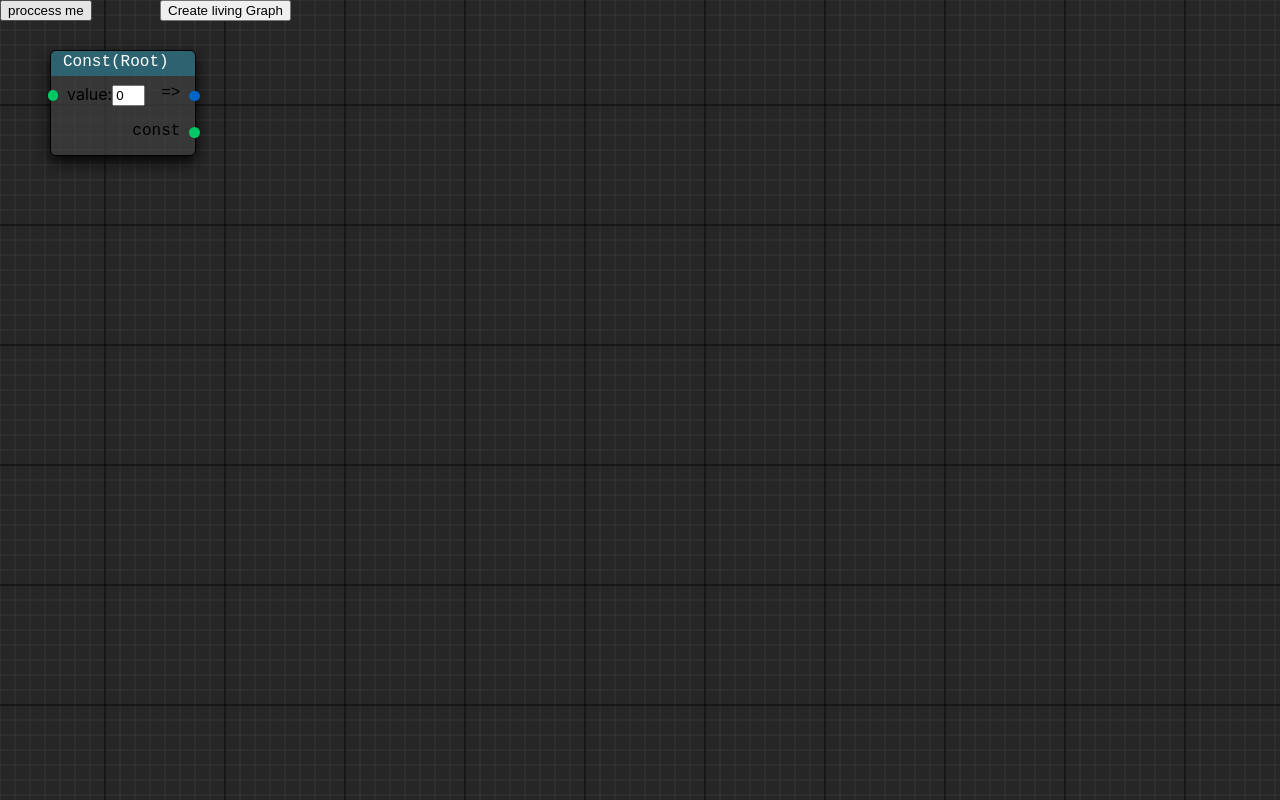
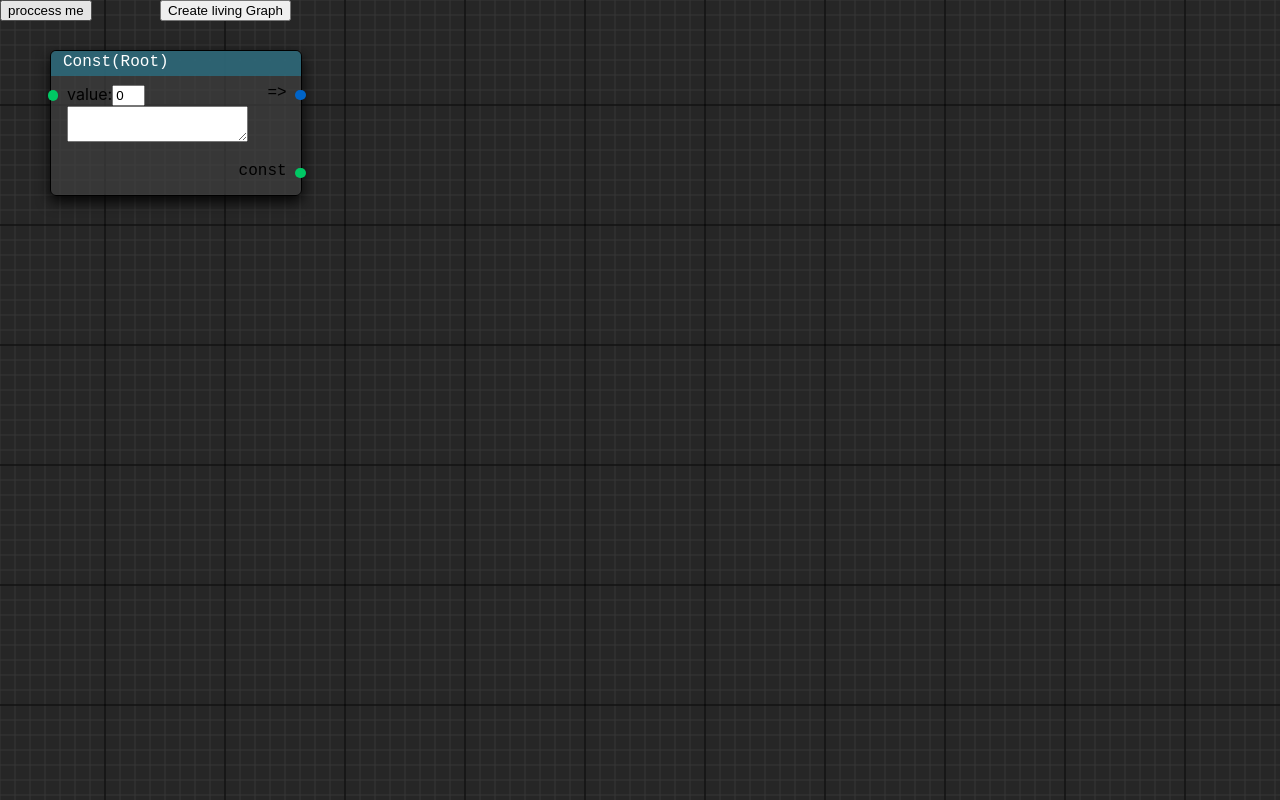
Before and after one commit to Lexyna/react-logic-flow, a React (Create React App) app: page / in a window 1280 px wide. Built offline with nearby package versions, Linux system fonts and the light colour scheme.

Commit message:
Moved connection point to always stay on top

```diff
--- a/src/App.tsx
+++ b/src/App.tsx
@@ -22,6 +22,7 @@ export const InputForm = (props: ExtraProps<number, inputData>) => {
         step={1}
         onChange={(e) => update(parseFloat(e.target.value))}
       />
+      <textarea />
     </div>
   );
 };
--- a/src/components/NodeIO.tsx
+++ b/src/components/NodeIO.tsx
@@ -39,7 +39,8 @@ export const ReactNodeIO = (props: NodeIOProps<any, any>) => {
       if (!dotRef.current) return -1;
       return (
         dotRef.current.getBoundingClientRect().x +
-        dotRef.current.getBoundingClientRect().width
+        dotRef.current.getBoundingClientRect().width -
+        0.01
       );
     };
     const y = () => {
--- a/src/css/NodeContainer.css
+++ b/src/css/NodeContainer.css
@@ -88,7 +88,7 @@
 
 .NodeContainer>ul>li.Output>i {
     right: -.3rem;
-    top: 30%;
+    top: .35rem;
     margin-right: -0.6rem;
 }
 
```
